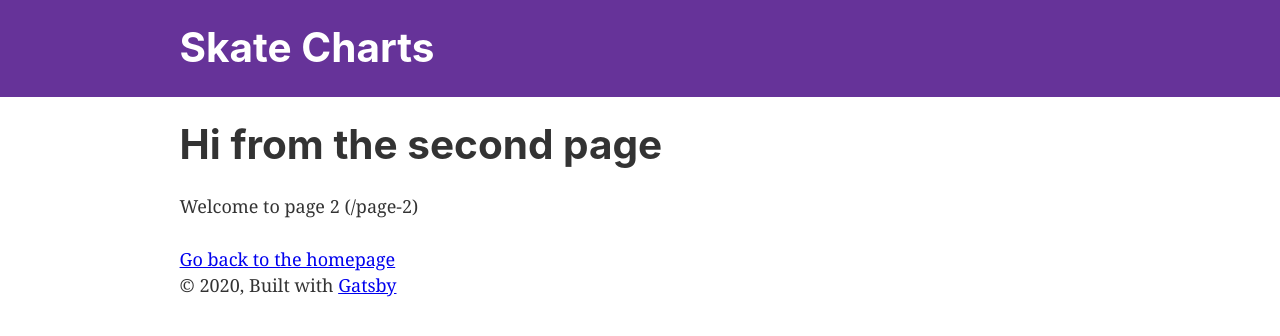
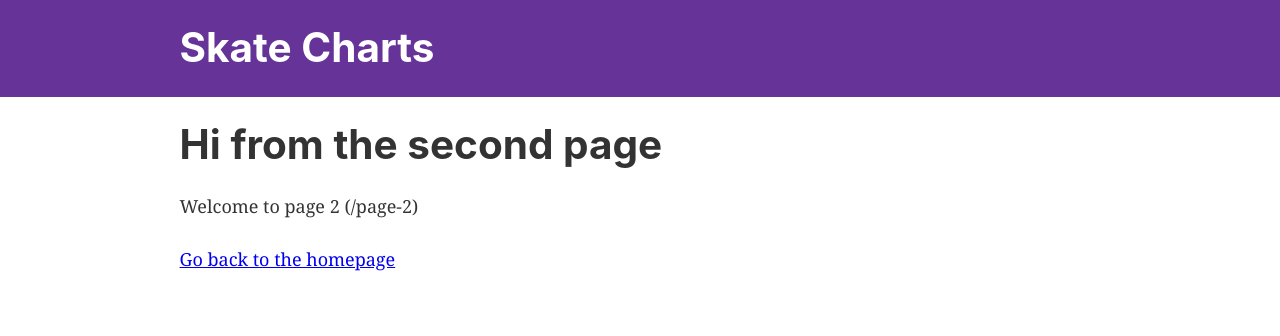
Before and after one commit to daryllcapistrano/skate-charts, a Gatsby site: page /page-2 in a window 1280 px wide. Built offline with nearby package versions, Linux system fonts and the light colour scheme; Gatsby itself is replaced by a stand-in of ours.

Commit message:
remove footer

```diff
--- a/src/components/layout.js
+++ b/src/components/layout.js
@@ -5,12 +5,12 @@
  * See: https://www.gatsbyjs.org/docs/use-static-query/
  */
 
-import React from "react"
-import PropTypes from "prop-types"
-import { useStaticQuery, graphql } from "gatsby"
+import React from 'react';
+import PropTypes from 'prop-types';
+import { useStaticQuery, graphql } from 'gatsby';
 
-import Header from "./header"
-import "./layout.css"
+import Header from './header';
+import './layout.css';
 
 const Layout = ({ children }) => {
 	const data = useStaticQuery(graphql`
@@ -21,31 +21,26 @@ const Layout = ({ children }) => {
 				}
 			}
 		}
-  `)
+	`);
 
 	return (
-    <>
+		<React.Fragment>
 			<Header siteTitle={data.site.siteMetadata.title} />
 			<div
 				style={{
 					margin: `0 auto`,
 					maxWidth: 960,
-          padding: `0 1.0875rem 1.45rem`,
+					padding: `0 1.0875rem 1.45rem`
 				}}
 			>
 				<main>{children}</main>
-        <footer>
-          © {new Date().getFullYear()}, Built with
-          {` `}
-          <a href="https://www.gatsbyjs.org">Gatsby</a>
-        </footer>
 			</div>
-    </>
-  )
-}
+		</React.Fragment>
+	);
+};
 
 Layout.propTypes = {
-  children: PropTypes.node.isRequired,
-}
+	children: PropTypes.node.isRequired
+};
 
-export default Layout
+export default Layout;
```
Lines whose indentation alone changed are shown as unchanged.
